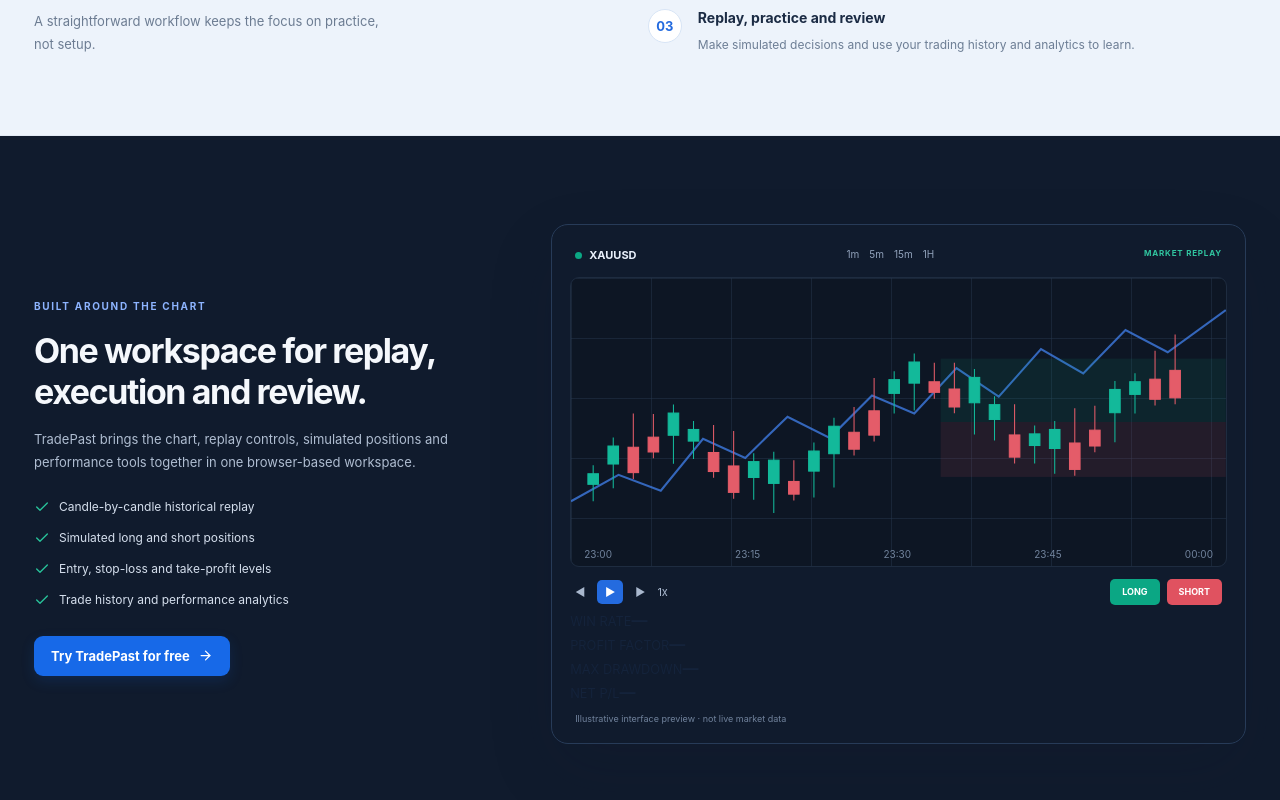
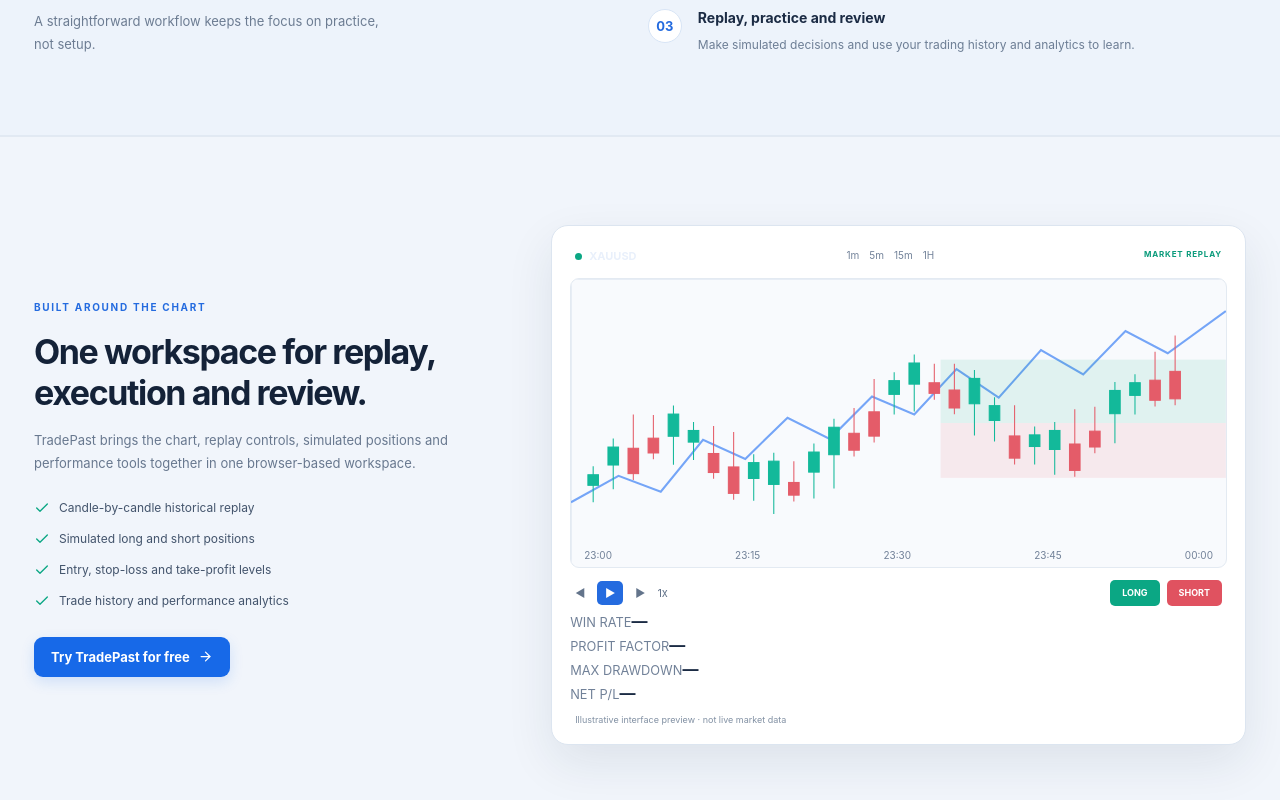
Before and after one commit to Omaxi/omaxfx, a React (Vite) app: page / in a window 1280 px wide. Shown: the part 1840-2640 px from the top of the page. Built offline with nearby package versions, Linux system fonts and the light colour scheme; no server answers.

Commit message:
Lighten chart showcase and preview styling

```diff
--- a/src/website/website.css
+++ b/src/website/website.css
@@ -193,3 +193,26 @@ body:has(.tp-site),body:has(.tp-auth-page),body:has(.tp-boot){
 .tp-marketing .tp-section{padding:68px 18px}.tp-marketing .tp-section-title h2,.tp-marketing .tp-how h2,.tp-marketing .tp-faq-heading h2{font-size:30px}.tp-marketing .tp-features{grid-template-columns:1fr}.tp-marketing .tp-how{padding:60px 20px;grid-template-columns:1fr;gap:27px}
 .tp-marketing .tp-showcase-section{padding:60px 18px}.tp-marketing .tp-showcase-copy h2{font-size:29px}.tp-marketing .tp-preview{padding:11px}.tp-marketing .tp-chart{height:225px}.tp-marketing .tp-pricing-grid{grid-template-columns:1fr}
 .tp-marketing .tp-faq-section{padding:65px 20px}.tp-marketing .tp-faq-inner{grid-template-columns:1fr;gap:24px}.tp-marketing .tp-final{padding:65px 18px}.tp-marketing .tp-footer{padding:22px 18px;flex-wrap:wrap;justify-content:space-between}.tp-marketing .tp-footer>span{order:3;width:100%;text-align:left}}
+
+/* Light showcase section and two-tone TradePast wordmark */
+.tp-marketing .tp-wordmark{display:inline-flex;align-items:baseline;gap:0}
+.tp-marketing .tp-wordmark-trade{color:#7b8798}
+.tp-marketing .tp-wordmark-past{color:#111827}
+.tp-marketing .tp-showcase-section{background:#f1f5fb;border-top:1px solid #e2e9f2;border-bottom:1px solid #e2e9f2}
+.tp-marketing .tp-showcase-copy h2{color:#142238}
+.tp-marketing .tp-showcase-copy>p{color:#68788f}
+.tp-marketing .tp-showcase-copy li{color:#43546c}
+.tp-marketing .tp-showcase-copy .tp-kicker{color:#246bdf}
+.tp-marketing .tp-showcase-copy li svg{color:#0ba784}
+/* Light chart preview for the showcase, while retaining the dark hero preview */
+.tp-marketing .tp-preview-large{background:#fff;border:1px solid #dce5f0;box-shadow:0 18px 48px rgba(22,43,72,.09)}
+.tp-marketing .tp-preview-large .tp-preview-head{color:#23344d}
+.tp-marketing .tp-preview-large .tp-preview-head span{color:#73839a}
+.tp-marketing .tp-preview-large .tp-preview-head small{color:#0a9b7b}
+.tp-marketing .tp-preview-large .tp-chart{background:#f8fafd;border:1px solid #e3eaf2}
+.tp-marketing .tp-preview-large .tp-chart-lines{background-image:linear-gradient(to right,#e7edf5 1px,transparent 1px),linear-gradient(to bottom,#e7edf5 1px,transparent 1px)}
+.tp-marketing .tp-preview-large .tp-time-axis{color:#718198}
+.tp-marketing .tp-preview-large .tp-preview-controls{color:#63748b}
+.tp-marketing .tp-preview-large .tp-preview-note{color:#8190a3}
+.tp-marketing .tp-preview-large .tp-preview-metrics small{color:#718198}
+.tp-marketing .tp-preview-large .tp-preview-metrics strong{color:#1b2b44}
```
